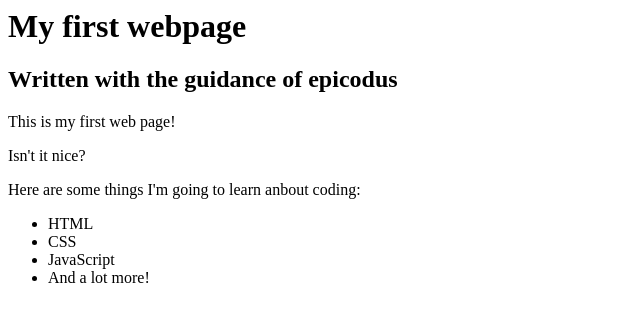
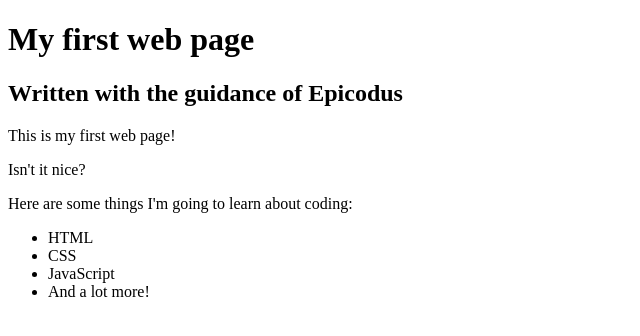
Before and after one commit to zerofreddo/my-first-webpage, a plain HTML site: page my-first-webpage.html in a window 1280 px wide. Shown: the whole page, without its empty margins (0-640 px from the left). Drawn offline with Linux system fonts and the light colour scheme.

Commit message:
initial commit

```diff
--- a/my-first-webpage.html
+++ b/my-first-webpage.html
@@ -1,13 +1,21 @@
-<h1>My first webpage</h1>
-<h2>Written with the guidance of epicodus</h2>
+<!DOCTYPE html>
+<html>
+  <head>
+    <title>Web page #1!</title>
+  </head>
+  <body>
+    <h1>My first web page</h1>
+    <h2>Written with the guidance of Epicodus</h2>
 
     <p>This is my first web page!</p>
     <p>Isn't it nice?</p>
 
-<p>Here are some things I'm going to learn anbout coding:</p>
+    <p>Here are some things I'm going to learn about coding:</p>
     <ul>
       <li>HTML</li>
       <li>CSS</li>
       <li>JavaScript</li>
       <li>And a lot more!</li>
     </ul>
+  </body>
+</html>
```
Lines whose indentation alone changed are shown as unchanged.
